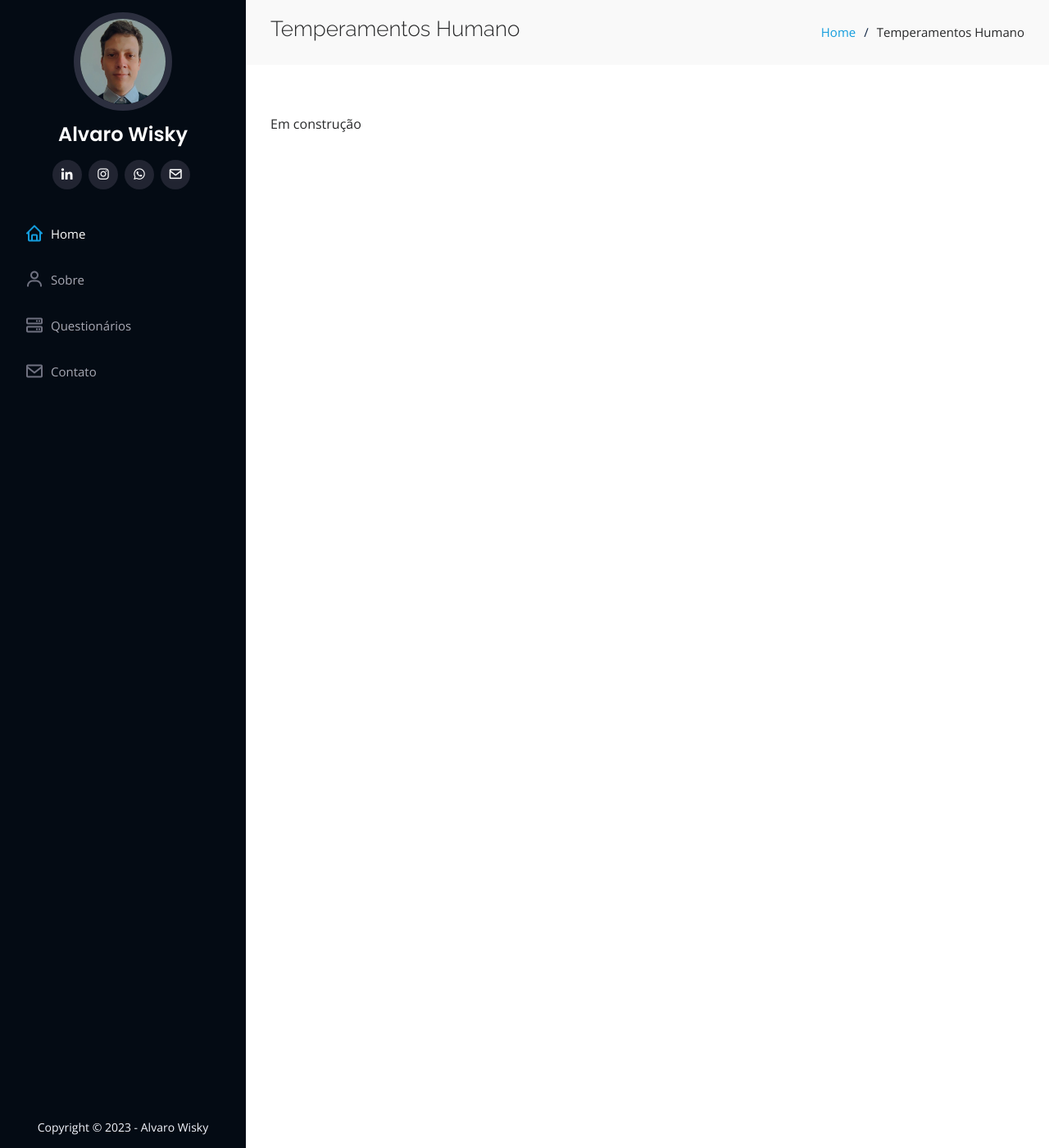
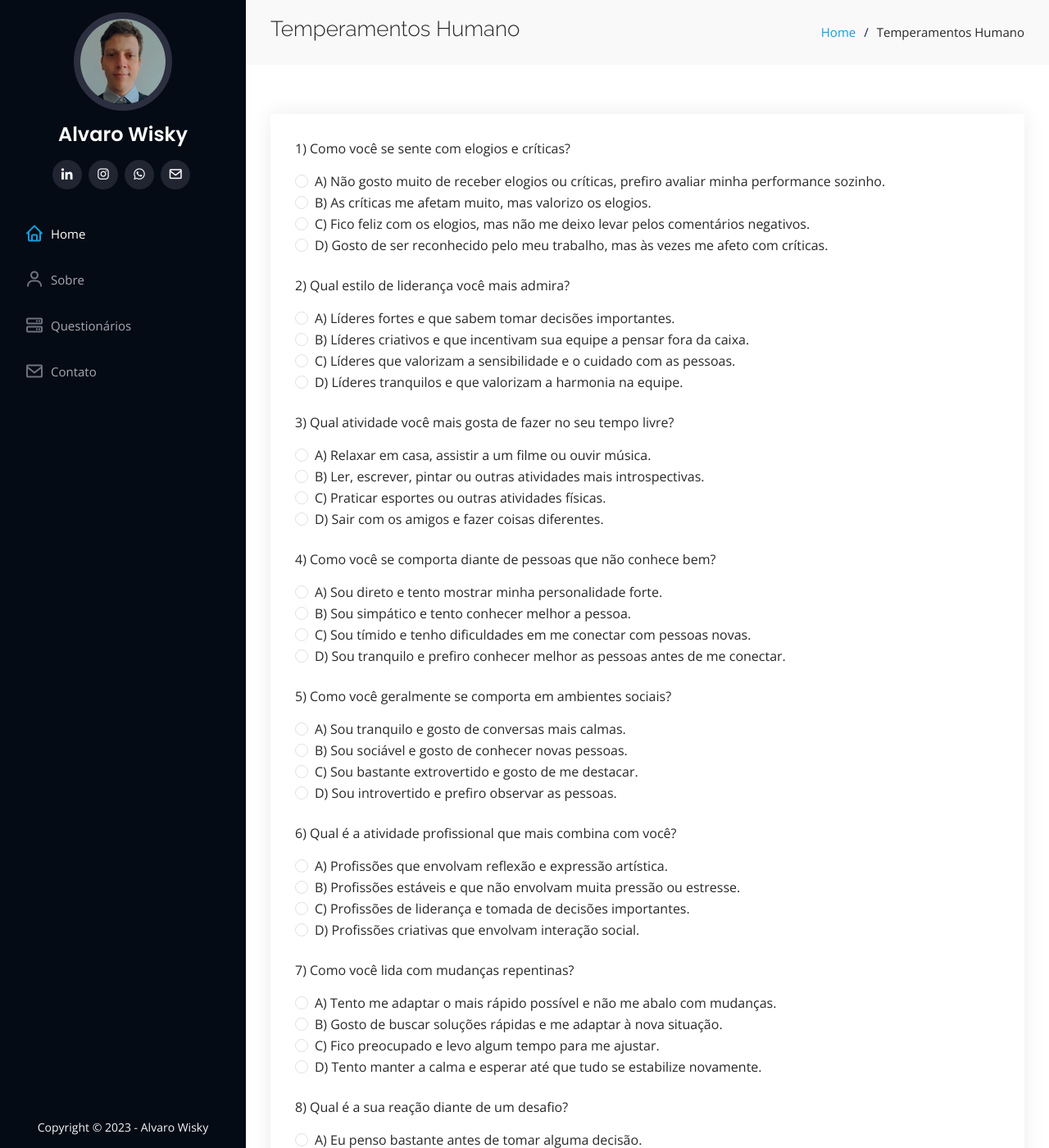
Before and after one commit to alvarowisky/alvarowisky.github.io, a Jekyll site: the page built from temperamentos-humano.html, in a window 1280 px wide and 1400 px high. Shown: the whole window at 82% size. Built offline with Jekyll 4.4.1, drawn with Linux system fonts in a browser that asks for light colours; a script that is not in the unit is left out; some of the changed text lies outside the part shown.

Commit message:
add quiz temperamentos-humano

```diff
--- a/_includes/footer-scripts.html
+++ b/_includes/footer-scripts.html
@@ -1,9 +1,11 @@
 <script src="https://cdnjs.cloudflare.com/ajax/libs/aos/2.3.4/aos.js" integrity="sha512-A7AYk1fGKX6S2SsHywmPkrnzTZHrgiVT7GcQkLGDe2ev0aWb8zejytzS8wjo7PGEXKqJOrjQ4oORtnimIRZBtw==" crossorigin="anonymous" referrerpolicy="no-referrer"></script>
 <script src="https://cdnjs.cloudflare.com/ajax/libs/bootstrap/5.3.2/js/bootstrap.bundle.min.js" integrity="sha512-X/YkDZyjTf4wyc2Vy16YGCPHwAY8rZJY+POgokZjQB2mhIRFJCckEGc6YyX9eNsPfn0PzThEuNs+uaomE5CO6A==" crossorigin="anonymous" referrerpolicy="no-referrer"></script>
 <script src="https://cdnjs.cloudflare.com/ajax/libs/typed.js/2.0.16/typed.umd.js" integrity="sha512-+2pW8xXU/rNr7VS+H62aqapfRpqFwnSQh9ap6THjsm41AxgA0MhFRtfrABS+Lx2KHJn82UOrnBKhjZOXpom2LQ==" crossorigin="anonymous" referrerpolicy="no-referrer"></script>
-<script src="https://cdnjs.cloudflare.com/ajax/libs/Chart.js/3.9.1/chart.min.js" integrity="sha512-ElRFoEQdI5Ht6kZvyzXhYG9NqjtkmlkfYk0wr6wHxU9JEHakS7UJZNeml5ALk+8IKlU6jDgMabC3vkumRokgJA==" crossorigin="anonymous" referrerpolicy="no-referrer"></script>
 <script src="{{'/assets/js/main.min.js' | relative_url }}"></script>
 <script src="{{ '/assets/js/contact.min.js' | relative_url }}"></script>
 {% if page.url == "/arquetipos/" | prepend: {{site.baseurl}} %}
-<script src="{{ '/assets/js/arquetipos.min.js' | relative_url }}"></script>
+<script src="{{ '/assets/js/arquetipos.js' | relative_url }}"></script>
 {% endif %}
+{% if page.url == "/temperamentos-humano/" | prepend: {{site.baseurl}} %}
+<script src="{{ '/assets/js/temperamentos-humano.js' | relative_url }}"></script>
+{% endif %}
--- a/_sass/components/_quizzes.scss
+++ b/_sass/components/_quizzes.scss
@@ -33,10 +33,8 @@
 }
 
 .quiz-form {
-    width: 100%;
     padding: 30px;
-    background: #fff;
-    box-shadow: 0 0 24px 0 rgba(0, 0, 0, 0.12);
+    box-shadow: 0 0 24px 0 rgba(5, 13, 24, 0.08);
 
     .form-group {
         padding-bottom: 8px;
@@ -77,8 +75,6 @@
 }
 
 .quiz-chart {
-    width: 100%;
     padding: 30px;
-    background: #fff;
-    box-shadow: 0 0 24px 0 rgba(0, 0, 0, 0.12);
+    box-shadow: 0 0 24px 0 rgba(5, 13, 24, 0.08);
 }
--- /dev/null
+++ b/assets/js/temperamentos-humano.js
@@ -0,0 +1,483 @@
+(() => {
+    'use strict'
+
+    const questions = [{
+            question: "Como você geralmente se comporta em ambientes sociais?",
+            answers: [{
+                    type: "colerico",
+                    content: "Sou sociável e gosto de conhecer novas pessoas."
+                },
+                {
+                    type: "melancolico",
+                    content: "Sou bastante extrovertido e gosto de me destacar."
+                },
+                {
+                    type: "fleumatico",
+                    content: "Sou introvertido e prefiro observar as pessoas."
+                },
+                {
+                    type: "sanguineo",
+                    content: "Sou tranquilo e gosto de conversas mais calmas."
+                }
+            ]
+        },
+        {
+            question: "Qual é a sua reação diante de um desafio?",
+            answers: [{
+                    type: "colerico",
+                    content: "Me animo e gosto de buscar soluções criativas."
+                },
+                {
+                    type: "melancolico",
+                    content: "Fico muito motivado e gosto de traçar um plano de ação."
+                },
+                {
+                    type: "fleumatico",
+                    content: "Eu penso bastante antes de tomar alguma decisão."
+                },
+                {
+                    type: "sanguineo",
+                    content: "Fico tranquilo e busco soluções mais estáveis e seguras."
+                }
+            ]
+        },
+        {
+            question: "Como você lida com emoções intensas?",
+            answers: [{
+                    type: "colerico",
+                    content: "Geralmente mantenho a calma e tento acalmar as pessoas ao meu redor."
+                },
+                {
+                    type: "melancolico",
+                    content: "Gosto de enfrentar os problemas de frente e sou bem expressivo emocionalmente."
+                },
+                {
+                    type: "fleumatico",
+                    content: "Sou bastante sensível e gosto de processar bem minhas emoções antes de agir."
+                },
+                {
+                    type: "sanguineo",
+                    content: "Consigo manter a tranquilidade diante de situações emocionantes."
+                }
+            ]
+        },
+        {
+            question: "Como você se comporta em uma equipe?",
+            answers: [{
+                    type: "colerico",
+                    content: "Gosto de trabalhar com os outros e colaborar de maneira criativa."
+                },
+                {
+                    type: "melancolico",
+                    content: "Gosto de liderar e me destacar na equipe."
+                },
+                {
+                    type: "fleumatico",
+                    content: "Prefiro trabalhar sozinho ou em equipe pequena."
+                },
+                {
+                    type: "sanguineo",
+                    content: "Trabalho bem em equipe, mas prefiro um ambiente mais calmo e tranquilo."
+                }
+            ]
+        },
+        {
+            question: "Qual estilo de liderança você mais admira?",
+            answers: [{
+                    type: "colerico",
+                    content: "Líderes criativos e que incentivam sua equipe a pensar fora da caixa."
+                },
+                {
+                    type: "melancolico",
+                    content: "Líderes fortes e que sabem tomar decisões importantes."
+                },
+                {
+                    type: "fleumatico",
+                    content: "Líderes que valorizam a sensibilidade e o cuidado com as pessoas."
+                },
+                {
+                    type: "sanguineo",
+                    content: "Líderes tranquilos e que valorizam a harmonia na equipe."
+                }
+            ]
+        },
+        {
+            question: "Como você lida com o estresse?",
+            answers: [{
+                    type: "colerico",
+                    content: "Tentando manter a calma e resolvendo os problemas um a um."
+                },
+                {
+                    type: "melancolico",
+                    content: "Lidando diretamente com os problemas e buscando soluções práticas."
+                },
+                {
+                    type: "fleumatico",
+                    content: "Buscando atividades que me ajudem a relaxar e reduzir a ansiedade."
+                },
+                {
+                    type: "sanguineo",
+                    content: "Tentando manter a moderação e evitando o estresse ao máximo."
+                }
+            ]
+        },
+        {
+            question: "Qual é a sua abordagem diante de novas situações?",
+            answers: [{
+                    type: "colerico",
+                    content: "Gosto de experimentar coisas novas e não tenho medo de errar."
+                },
+                {
+                    type: "melancolico",
+                    content: "Encaro como um desafio e gosto de me superar."
+                },
+                {
+                    type: "fleumatico",
+                    content: "Analiso tudo com cuidado antes de tomar alguma decisão."
+                },
+                {
+                    type: "sanguineo",
+                    content: "Prefiro um ambiente mais tranquilo e familiar."
+                }
+            ]
+        },
+        {
+            question: "Qual atividade você mais gosta de fazer no seu tempo livre?",
+            answers: [{
+                    type: "colerico",
+                    content: "Sair com os amigos e fazer coisas diferentes."
+                },
+                {
+                    type: "melancolico",
+                    content: "Praticar esportes ou outras atividades físicas."
+                },
+                {
+                    type: "fleumatico",
+                    content: "Ler, escrever, pintar ou outras atividades mais introspectivas."
+                },
+                {
+                    type: "sanguineo",
+                    content: "Relaxar em casa, assistir a um filme ou ouvir música."
+                }
+            ]
+        },
+        {
+            question: "Como você lida com mudanças repentinas?",
+            answers: [{
+                    type: "colerico",
+                    content: "Tento me adaptar o mais rápido possível e não me abalo com mudanças."
+                },
+                {
+                    type: "melancolico",
+                    content: "Gosto de buscar soluções rápidas e me adaptar à nova situação."
+                },
+                {
+                    type: "fleumatico",
+                    content: "Fico preocupado e levo algum tempo para me ajustar."
+                },
+                {
+                    type: "sanguineo",
+                    content: "Tento manter a calma e esperar até que tudo se estabilize novamente."
+                }
+            ]
+        },
+        {
+            question: "Como você se sente com elogios e críticas?",
+            answers: [{
+                    type: "colerico",
+                    content: "Fico feliz com os elogios, mas não me deixo levar pelos comentários negativos."
+                },
+                {
+                    type: "melancolico",
+                    content: "Gosto de ser reconhecido pelo meu trabalho, mas às vezes me afeto com críticas."
+                },
+                {
+                    type: "fleumatico",
+                    content: "As críticas me afetam muito, mas valorizo os elogios."
+                },
+                {
+                    type: "sanguineo",
+                    content: "Não gosto muito de receber elogios ou críticas, prefiro avaliar minha performance sozinho."
+                }
+            ]
+        },
+        {
+            question: "Qual é a sua abordagem em relação a mudanças em sua rotina?",
+            answers: [{
+                    type: "colerico",
+                    content: "Gosto de experimentar coisas novas e não me importo em mudar minha rotina."
+                },
+                {
+                    type: "melancolico",
+                    content: "Tento ajustar minha rotina para incorporar as mudanças necessárias."
+                },
+                {
+                    type: "fleumatico",
+                    content: "Fico ansioso e tento manter minha rotina o mais estável possível."
+                },
+                {
+                    type: "sanguineo",
+                    content: "Prefiro manter minha rotina sem muitas mudanças, a menos que sejam necessárias."
+                }
+            ]
+        },
+        {
+            question: "Como você se sente em grandes grupos de pessoas?",
+            answers: [{
+                    type: "colerico",
+                    content: "Gosto de interagir com muitas pessoas diferentes."
+                },
+                {
+                    type: "melancolico",
+                    content: "Gosto de me destacar e ser notado no meio da multidão."
+                },
+                {
+                    type: "fleumatico",
+                    content: "Fico um pouco ansioso e prefiro me conectar com algumas pessoas de cada vez."
+                },
+                {
+                    type: "sanguineo",
+                    content: "Prefiro um ambiente mais tranquilo e familiar, com poucas pessoas."
+                }
+            ]
+        },
+        {
+            question: "Como você se adapta a novos ambientes?",
+            answers: [{
+                    type: "colerico",
+                    content: "Me adapto facilmente a novos ambientes e pessoas."
+                },
+                {
+                    type: "melancolico",
+                    content: "Gosto de conhecer bem o ambiente antes de me sentir confortável."
+                },
+                {
+                    type: "fleumatico",
+                    content: "Levo um pouco de tempo para me sentir confortável em novos ambientes."
+                },
+                {
+                    type: "sanguineo",
+                    content: "Prefiro ambientes mais tranquilos e familiares, onde me sinto mais confortável."
+                }
+            ]
+        },
+        {
+            question: "Qual é a sua reação diante de conflitos?",
+            answers: [{
+                    type: "colerico",
+                    content: "Tento manter a calma e resolver as coisas de maneira pacífica."
+                },
+                {
+                    type: "melancolico",
+                    content: "Gosto de enfrentar os problemas de frente e resolver de maneira direta."
+                },
+                {
+                    type: "fleumatico",
+                    content: "Fico incomodado com a situação e tento evitar o conflito."
+                },
+                {
+                    type: "sanguineo",
+                    content: "Procuro manter a harmonia no ambiente e evitar conflitos desnecessários."
+                }
+            ]
+        },
+        {
+            question: "Qual é o seu maior medo?",
+            answers: [{
+                    type: "colerico",
+                    content: "Perder oportunidades de experimentar coisas novas."
+                },
+                {
+                    type: "melancolico",
+                    content: "Falhar em minhas tarefas ou objetivos."
+                },
+                {
+                    type: "fleumatico",
+                    content: "Não ser compreendido ou não ter meu valor reconhecido."
+                },
+                {
+                    type: "sanguineo",
+                    content: "Perder minha estabilidade e tranquilidade."
+                }
+            ]
+        },
+        {
+            question: "Como você busca conforto em momentos difíceis?",
+            answers: [{
+                    type: "colerico",
+                    content: "Buscando apoio em amigos e familiares."
+                },
+                {
+                    type: "melancolico",
+                    content: "Tentando resolver os problemas de maneira prática."
+                },
+                {
+                    type: "fleumatico",
+                    content: "Buscando atividades introspectivas, como meditação ou reflexão."
+                },
+                {
+                    type: "sanguineo",
+                    content: "Buscando conforto na rotina diária e em momentos tranquilos."
+                }
+            ]
+        },
+        {
+            question: "Que características você mais valoriza em outras pessoas?",
+            answers: [{
+                    type: "colerico",
+                    content: "Criatividade e sociabilidade."
+                },
+                {
+                    type: "melancolico",
+                    content: "Forte personalidade e clareza de objetivos."
+                },
+                {
+                    type: "fleumatico",
+                    content: "Sensibilidade e compreensão."
+                },
+                {
+                    type: "sanguineo",
+                    content: "Tranquilidade e estabilidade emocional."
+                }
+            ]
+
+        },
+        {
+            question: "Qual é a atividade profissional que mais combina com você?",
+            answers: [{
+                    type: "colerico",
+                    content: "Profissões criativas que envolvam interação social."
+                },
+                {
+                    type: "melancolico",
+                    content: "Profissões de liderança e tomada de decisões importantes."
+                },
+                {
+                    type: "fleumatico",
+                    content: "Profissões que envolvam reflexão e expressão artística."
+                },
+                {
+                    type: "sanguineo",
+                    content: "Profissões estáveis e que não envolvam muita pressão ou estresse."
+                }
+            ]
+
+        },
+        {
+            question: "Como você se comporta diante de pessoas que não conhece bem?",
+            answers: [{
+                    type: "colerico",
+                    content: "Sou simpático e tento conhecer melhor a pessoa."
+                },
+                {
+                    type: "melancolico",
+                    content: "Sou direto e tento mostrar minha personalidade forte."
+                },
+                {
+                    type: "fleumatico",
+                    content: "Sou tímido e tenho dificuldades em me conectar com pessoas novas."
+                },
+                {
+                    type: "sanguineo",
+                    content: "Sou tranquilo e prefiro conhecer melhor as pessoas antes de me conectar."
+                }
+            ]
+        },
+        {
+            question: "O que você valoriza mais em sua vida pessoal?",
+            answers: [{
+                    type: "colerico",
+                    content: "Liberdade e experimentação de coisas novas."
+                },
+                {
+                    type: "melancolico",
+                    content: "Realizar meus objetivos e ser reconhecido pelo meu trabalho."
+                },
+                {
+                    type: "fleumatico",
+                    content: "Ter uma vida interior rica e profunda."
+                },
+                {
+                    type: "sanguineo",
+                    content: "Ter uma vida tranquila e harmoniosa, sem muitos altos e baixos emocionais."
+                }
+            ]
+        }
+    ];
+
+    function convertNumberToLetter(number) {
+        var unicode = number + 64;
+        return String.fromCharCode(unicode);
+    }
+
+    // embaralha as perguntas
+    const shuffledQuestions = questions.sort(() => Math.random() - 0.5);
+
+    // embaralha as respostas aninhadas dentro de cada pergunta
+    const shuffledQuestionsWithAnswers = shuffledQuestions.map(question => {
+        const shuffledAnswers = question.answers.sort(() => Math.random() - 0.5);
+        return { ...question, answers: shuffledAnswers };
+    });
+
+    const questionResults = document.getElementById("questionResults");
+
+    let countQuestions = 1;
+
+    shuffledQuestionsWithAnswers.forEach((question) => {
+
+        let row = document.createElement("div");
+        let formGroup = document.createElement("div");
+        let questionParagraph = document.createElement("p");
+
+        questionParagraph.textContent = countQuestions + ") " + question.question;
+
+        formGroup.classList.add("form-group");
+        formGroup.classList.add("col-md-12");
+        formGroup.append(questionParagraph);
+
+        let countAnswers = 1;
+        question.answers.forEach((answer) => {
+            let formCheck = document.createElement("div");
+            let input = document.createElement("input");
+            let label = document.createElement("label");
+
+            label.classList.add("form-check-label");
+            label.setAttribute("for", "answer-" + answer.type + "-" + countQuestions);
+            label.textContent = convertNumberToLetter(countAnswers) + ") " + answer.content;
+
+            input.classList.add("form-check-input");
+            input.setAttribute("type", "radio");
+            input.setAttribute("name", "answer-" + countQuestions);
+            input.setAttribute("id", "answer-" + answer.type + "-" + countQuestions);
+            input.setAttribute("value", answer.type);
+
+            if (countAnswers === 1) {
+                input.setAttribute("required", "required");
+            }
+
+            formCheck.classList.add("form-check");
+            formCheck.append(label);
+            formCheck.append(input);
+
+            formGroup.append(formCheck);
+
+            countAnswers++;
+        });
+
+        row.classList.add("row");
+        row.append(formGroup);
+
+        questionResults.append(row);
+
+        countQuestions++;
+    });
+
+    questionForm.addEventListener('submit', function(event) {
+        event.preventDefault();
+        if (!questionForm.checkValidity()) {
+
+
+        }
+    });
+
+})();
--- a/temperamentos-humano.html
+++ b/temperamentos-humano.html
@@ -3,8 +3,13 @@ layout: page
 title: "Temperamentos Humano"
 ---
 
-<div class="row" data-aos="fade-in">
-    <div class="col-lg-12 mt-5 mt-lg-0 d-flex align-items-stretch">
-        Em construção
+<div class="row gy-4">
+    <div id="collapse-questions" class="collapse show col-lg-12">
+        <form id="questionForm" role="form" class="needs-validation quiz-form" novalidate>
+            <div id="questionResults"></div>
+            <div>
+                <button type="submit">Enviar</button>
+            </div>
+        </form>
     </div>
 </div>
```
